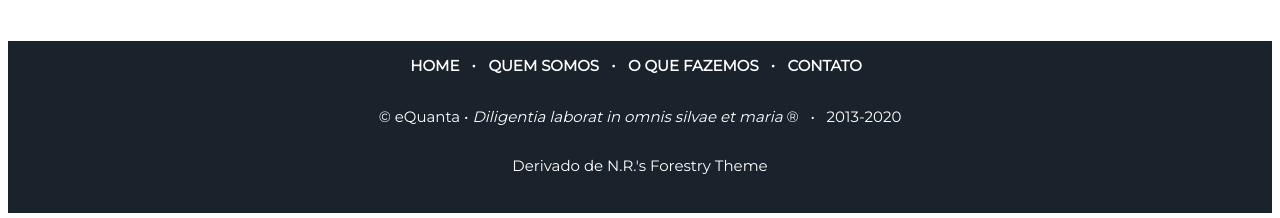
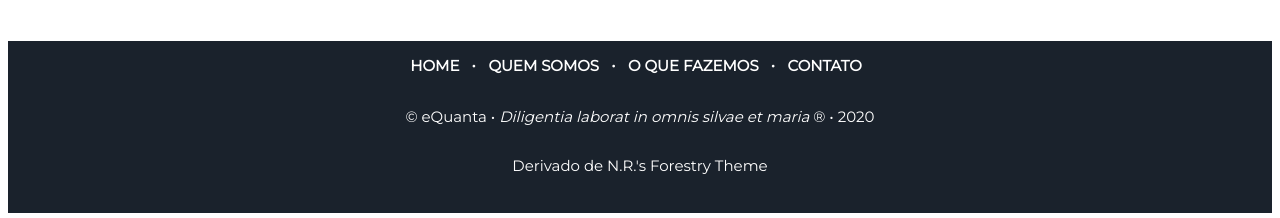
Before and after one commit to leroy1977/eQ1, a Jekyll site: the page built from index.html, in a window 1280 px wide and 900 px high, scrolled down 2507 px. Shown: the part 679-897 px from the top of the window. Built offline with Jekyll 4.4.1, drawn with Linux system fonts in a browser that asks for light colours.

Commit message:
Update footer.html

```diff
--- a/_includes/footer.html
+++ b/_includes/footer.html
@@ -19,7 +19,7 @@
 
   <script type="text/javascript">window.$crisp=[];window.CRISP_WEBSITE_ID="610cd497-9174-4894-a153-6a62efc1ec96";(function(){d=document;s=d.createElement("script");s.src="https://client.crisp.chat/l.js";s.async=1;d.getElementsByTagName("head")[0].appendChild(s);})();</script>
 
-    <p>&copy; {{site.username}} &bull; {{site.description}} &reg; &nbsp; &bull; &nbsp; 2013-2020</p>
+    <p>&copy; {{site.username}} &bull; {{site.description}} &reg; &bull; 2020</p>
     <!--<p> {% include fb-like.html %} </p> -->
     <p>Derivado de N.R.'s Forestry Theme</p>
 
```
